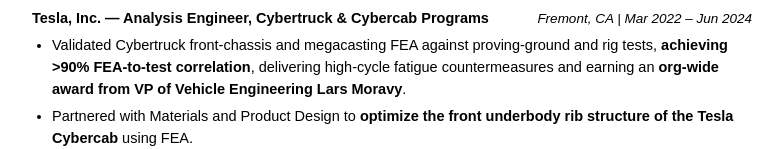
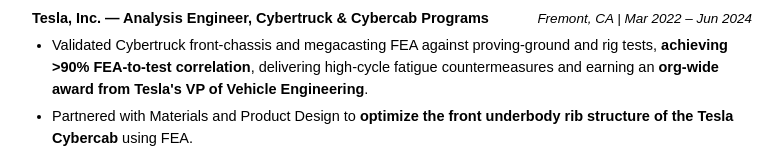
Before and after one commit to gabriron01/gabriron01.github.io, a plain HTML site: page index.html in a window 1280 px wide. Shown: the part 710-859 px from the top of the page, without its empty margins (248-1032 px from the left). Drawn offline with Linux system fonts and the light colour scheme.

Commit message:
Tesla award: reference VP by title only

```diff
--- a/index.html
+++ b/index.html
@@ -317,7 +317,7 @@
         <span class="role-meta">Fremont, CA | Mar 2022 – Jun 2024</span>
       </div>
       <ul>
-        <li>Validated Cybertruck front-chassis and megacasting FEA against proving-ground and rig tests, <strong>achieving &gt;90% FEA-to-test correlation</strong>, delivering high-cycle fatigue countermeasures and earning an <strong>org-wide award from VP of Vehicle Engineering Lars Moravy</strong>.</li>
+        <li>Validated Cybertruck front-chassis and megacasting FEA against proving-ground and rig tests, <strong>achieving &gt;90% FEA-to-test correlation</strong>, delivering high-cycle fatigue countermeasures and earning an <strong>org-wide award from Tesla's VP of Vehicle Engineering</strong>.</li>
         <li>Partnered with Materials and Product Design to <strong>optimize the front underbody rib structure of the Tesla Cybercab</strong> using FEA.</li>
         <li>Executed nonlinear full-vehicle, Body-in-White, rear underbody die-casting, and coupled thermo-mechanical high-voltage battery enclosure FEA (Abaqus, LS-DYNA), qualifying polymer/adhesive front-end assemblies.</li>
       </ul>
```
Also changed, not shown: 2 other files.
